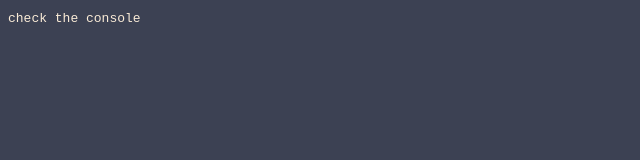
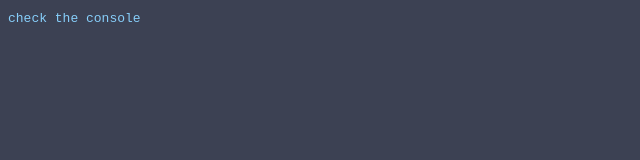
Before and after one commit to JohnArvid/js-utilities, a plain HTML site: page index.html in a window 1280 px wide. Shown: the full height of the page, 0-640 px from the left. Drawn offline with Linux system fonts and the light colour scheme.

Commit message:
changed text color

```diff
--- a/style.css
+++ b/style.css
@@ -1,4 +1,4 @@
 body {
     background: #3c4153;
-    color: antiquewhite;
+    color: lightskyblue;
 }
```
